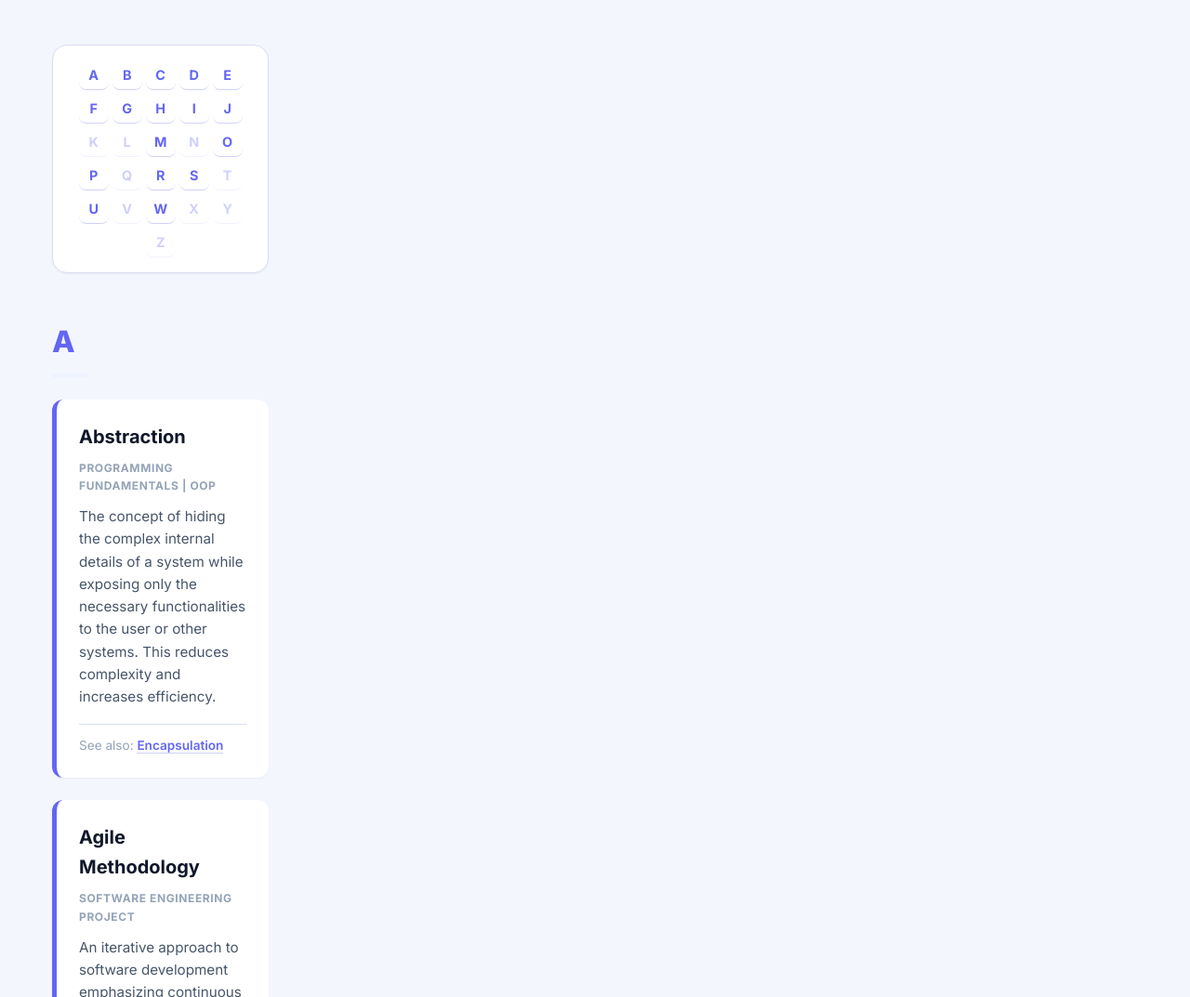
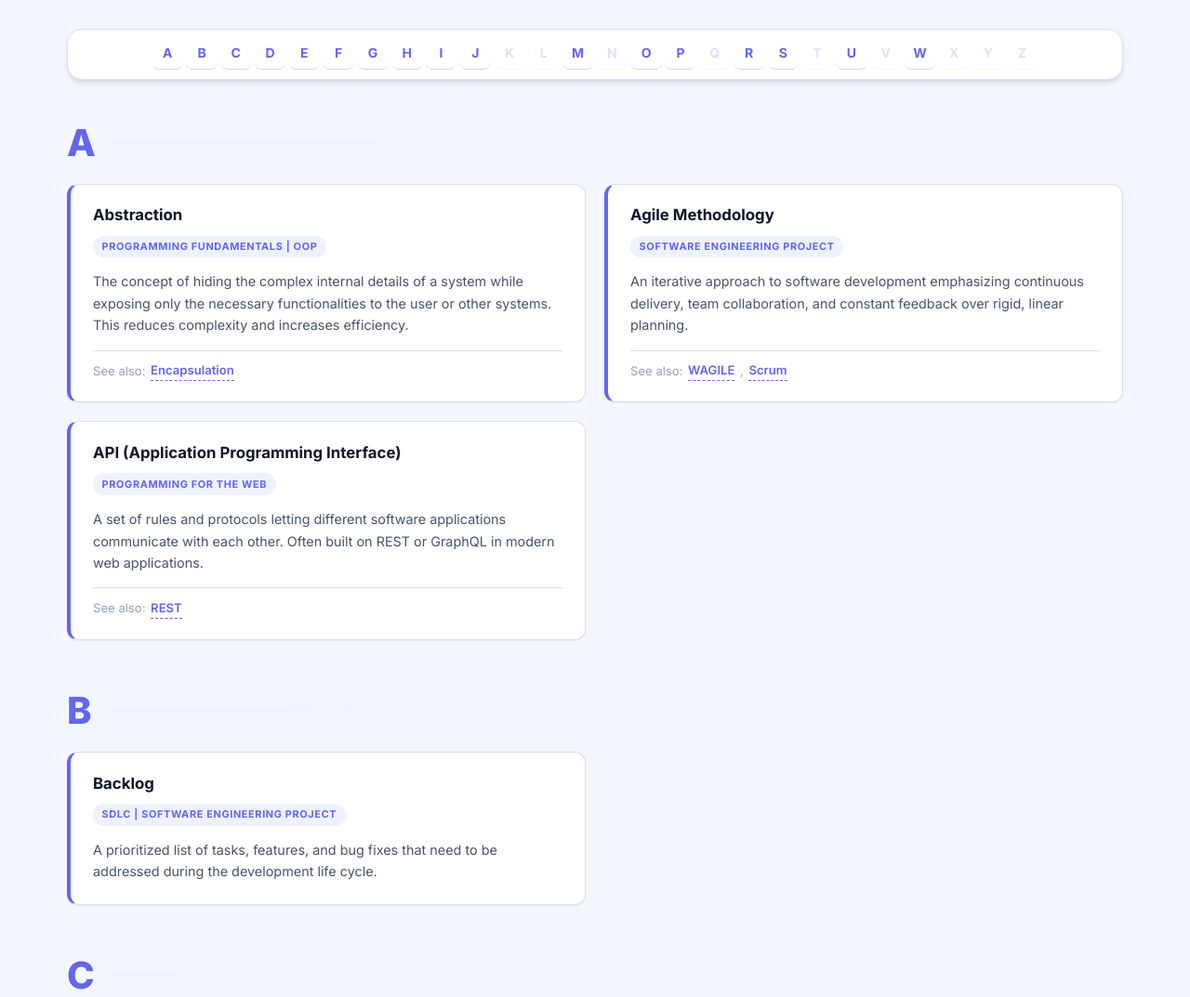
Before and after one commit to 4BZDOG/HSC_SoftwareEngineering, a plain HTML site: page topics/glossary.html in a window 1280 px wide. Shown: the part 360-1433 px from the top of the page at 93% size. Drawn offline with Linux system fonts and the light colour scheme.

Commit message:
fix: overhaul glossary page to full-width 2-column grid layout with sticky alpha bar and improved typography

```diff
--- a/topics/glossary.html
+++ b/topics/glossary.html
@@ -47,114 +47,160 @@
   <script>(function(){try{var t=localStorage.getItem('hsc-theme')||(window.matchMedia('(prefers-color-scheme: dark)').matches?'dark':'light');document.documentElement.setAttribute('data-theme',t);}catch(e){}})()</script>
   <link rel="stylesheet" href="../css/styles.css?v=8" />
   <style>
-    /* ── Glossary Specific Styles ── */
+    /* ── Glossary Page Layout ── */
+    .glossary-wrapper {
+      max-width: 1200px;
+      margin: 0 auto;
+      padding: 2.5rem 2rem;
+    }
+    @media (max-width: 768px) {
+      .glossary-wrapper { padding: 1.5rem 1rem; }
+    }
+
+    /* ── Sticky Alphabet Jump Bar ── */
+    .alpha-jump {
+      position: sticky;
+      top: 68px;
+      z-index: 20;
+      display: flex;
+      flex-wrap: wrap;
+      gap: 0.2rem;
+      justify-content: center;
+      background: var(--surface);
+      padding: 0.6rem 1rem;
+      border-radius: var(--radius-xl);
+      border: 1px solid var(--border);
+      margin-bottom: 3rem;
+      box-shadow: var(--shadow-md);
+    }
+    [data-theme="dark"] .alpha-jump {
+      background: rgba(15, 23, 42, 0.92);
+      backdrop-filter: blur(16px);
+      -webkit-backdrop-filter: blur(16px);
+    }
+    .alpha-btn {
+      width: 2.1rem;
+      height: 2.1rem;
+      display: flex;
+      align-items: center;
+      justify-content: center;
+      border-radius: var(--radius-md);
+      font-weight: 700;
+      font-size: 0.875rem;
+      color: var(--text-secondary);
+      text-decoration: none;
+      transition: background var(--transition), color var(--transition), transform 0.1s;
+    }
+    .alpha-btn:hover {
+      background: var(--primary-light);
+      color: var(--primary);
+      transform: translateY(-1px);
+    }
+    .alpha-btn.disabled {
+      opacity: 0.2;
+      pointer-events: none;
+    }
+
+    /* ── Letter group ── */
     .glossary-group {
-      margin-bottom: 3rem;
+      margin-bottom: 3.5rem;
+    }
+
+    /* ── Letter divider ── */
+    .glossary-divider {
+      display: flex;
+      align-items: center;
+      gap: 1rem;
+      margin-bottom: 1.5rem;
     }
     .glossary-letter-header {
-      font-size: 2rem;
-      font-weight: 800;
+      font-size: 2.5rem;
+      font-weight: 900;
       color: var(--primary);
-      border-bottom: 4px solid var(--primary-light);
-      padding-bottom: 0.5rem;
-      margin-bottom: 1.5rem;
-      display: inline-block;
-      min-width: 40px;
+      line-height: 1;
+      flex-shrink: 0;
     }
+    .glossary-divider-line {
+      flex: 1;
+      height: 2px;
+      background: linear-gradient(to right, var(--primary-light), transparent);
+      border-radius: 2px;
+    }
+
+    /* ── Two-column term grid on wide screens ── */
+    .glossary-terms-grid {
+      display: grid;
+      grid-template-columns: 1fr 1fr;
+      gap: 1.25rem;
+      align-items: start;
+    }
+    @media (max-width: 820px) {
+      .glossary-terms-grid { grid-template-columns: 1fr; }
+    }
+
+    /* ── Individual term card ── */
     .glossary-term {
       background: var(--surface);
-      border-left: 5px solid var(--primary);
+      border: 1px solid var(--border);
+      border-left: 4px solid var(--primary);
       border-radius: var(--radius-lg);
-      padding: 1.5rem;
-      margin-bottom: 1.5rem;
+      padding: 1.4rem 1.5rem;
       box-shadow: var(--shadow-sm);
-      transition: box-shadow var(--transition), transform var(--transition);
-      position: relative;
+      transition: box-shadow var(--transition), transform var(--transition), border-left-color var(--transition);
     }
     .glossary-term:hover {
       box-shadow: var(--shadow-md);
-      transform: translateX(4px);
+      transform: translateX(3px);
+      border-left-color: var(--accent, #8B5CF6);
     }
     .glossary-term h3 {
-      font-size: 1.25rem;
+      font-size: 1.05rem;
       font-weight: 700;
       color: var(--text-primary);
       margin: 0 0 0.5rem 0;
-      display: flex;
-      align-items: center;
-      gap: 0.5rem;
+      line-height: 1.3;
     }
     .glossary-term-meta {
-      font-size: 0.75rem;
+      font-size: 0.68rem;
       text-transform: uppercase;
-      letter-spacing: 0.05em;
-      color: var(--text-muted);
+      letter-spacing: 0.06em;
       font-weight: 700;
-      display: inline-block;
-      margin-bottom: 0.75rem;
+      display: inline-flex;
+      align-items: center;
+      color: var(--primary);
+      background: var(--primary-light);
+      padding: 0.2rem 0.6rem;
+      border-radius: var(--radius-full);
+      margin-bottom: 0.85rem;
+    }
+    [data-theme="dark"] .glossary-term-meta {
+      background: rgba(99,102,241,0.15);
     }
     .glossary-term p {
-      font-size: 0.95rem;
-      line-height: 1.6;
+      font-size: 0.9rem;
+      line-height: 1.65;
       color: var(--text-secondary);
       margin: 0;
     }
     .glossary-related {
-      margin-top: 1rem;
-      font-size: 0.85rem;
+      margin-top: 0.9rem;
+      font-size: 0.82rem;
       color: var(--text-muted);
       border-top: 1px solid var(--border);
-      padding-top: 0.75rem;
+      padding-top: 0.65rem;
+      display: flex;
+      align-items: center;
+      gap: 0.35rem;
+      flex-wrap: wrap;
     }
     .glossary-related a {
       color: var(--primary);
       font-weight: 600;
       text-decoration: none;
+      border-bottom: 1px dashed var(--primary);
     }
     .glossary-related a:hover {
-      text-decoration: underline;
-    }
-
-    /* Alphabet Jump Menu */
-    .alpha-jump {
-      display: flex;
-      flex-wrap: wrap;
-      gap: 0.25rem;
-      justify-content: center;
-      background: var(--surface);
-      padding: 1rem;
-      border-radius: var(--radius-xl);
-      border: 1px solid var(--border);
-      margin-bottom: 3rem;
-      position: sticky;
-      top: 5rem;
-      z-index: 10;
-      box-shadow: var(--shadow-sm);
-    }
-    .alpha-btn {
-      width: 2rem;
-      height: 2rem;
-      display: flex;
-      align-items: center;
-      justify-content: center;
-      border-radius: var(--radius-md);
-      font-weight: 700;
-      font-size: 0.9rem;
-      color: var(--text-secondary);
-      text-decoration: none;
-      transition: background var(--transition), color var(--transition);
-    }
-    .alpha-btn:hover {
-      background: var(--primary-light);
-      color: var(--primary);
-    }
-    .alpha-btn.disabled {
-      opacity: 0.3;
-      pointer-events: none;
-    }
-    [data-theme="dark"] .alpha-jump {
-      background: rgba(30, 41, 59, 0.85);
-      backdrop-filter: blur(10px);
+      border-bottom-style: solid;
     }
   </style>
 </head>
@@ -266,10 +312,9 @@
   </header>
 
   <!-- ── Page Layout ── -->
-  <div class="page-layout full-width">
-    <!-- Centered Content -->
-    <main class="page-content" style="max-width: 1000px; margin: 0 auto;">
-      <div class="content-body" style="padding: 2rem;">
+  <main>
+    <div class="glossary-wrapper">
+      <div class="content-body">
 
         <!-- ── Alphabet Jump Menu ── -->
         <div class="alpha-jump">
@@ -305,8 +350,11 @@
 
         <!-- A -->
         <div class="glossary-group" id="alpha-A">
+          <div class="glossary-divider">
             <div class="glossary-letter-header">A</div>
-
+            <div class="glossary-divider-line"></div>
+          </div>
+          <div class="glossary-terms-grid">
             <div class="glossary-term" id="term-abstraction">
             <h3>Abstraction</h3>
             <span class="glossary-term-meta">Programming Fundamentals | OOP</span>
@@ -325,25 +373,34 @@
             <h3>API (Application Programming Interface)</h3>
             <span class="glossary-term-meta">Programming For The Web</span>
             <p>A set of rules and protocols letting different software applications communicate with each other. Often built on REST or GraphQL in modern web applications.</p>
-            <div class="glossary-related">See also: <a href="#term-rest">REST</a></div>
+            <div class="glossary-related">See also: <a href="#term-rest">REST</a>
+          </div>
+        </div>
           </div>
         </div>
 
         <!-- B -->
         <div class="glossary-group" id="alpha-B">
+          <div class="glossary-divider">
             <div class="glossary-letter-header">B</div>
-
+            <div class="glossary-divider-line"></div>
+          </div>
+          <div class="glossary-terms-grid">
             <div class="glossary-term" id="term-backlog">
             <h3>Backlog</h3>
             <span class="glossary-term-meta">SDLC | Software Engineering Project</span>
             <p>A prioritized list of tasks, features, and bug fixes that need to be addressed during the development life cycle.</p>
           </div>
           </div>
+        </div>
 
         <!-- C -->
         <div class="glossary-group" id="alpha-C">
+          <div class="glossary-divider">
             <div class="glossary-letter-header">C</div>
-
+            <div class="glossary-divider-line"></div>
+          </div>
+          <div class="glossary-terms-grid">
             <div class="glossary-term" id="term-cicd">
             <h3>CI/CD (Continuous Integration / Continuous Deployment)</h3>
             <span class="glossary-term-meta">Software Automation</span>
@@ -354,14 +411,19 @@
             <h3>Class</h3>
             <span class="glossary-term-meta">Object-Oriented Paradigm</span>
             <p>A blueprint or template for creating objects, defining initial state values (attributes) and implementations of behavior (methods or functions).</p>
-            <div class="glossary-related">See also: <a href="#term-object">Object</a></div>
+            <div class="glossary-related">See also: <a href="#term-object">Object</a>
+          </div>
+        </div>
           </div>
         </div>
 
         <!-- D -->
         <div class="glossary-group" id="alpha-D">
+          <div class="glossary-divider">
             <div class="glossary-letter-header">D</div>
-
+            <div class="glossary-divider-line"></div>
+          </div>
+          <div class="glossary-terms-grid">
             <div class="glossary-term" id="term-dast">
             <h3>DAST (Dynamic Application Security Testing)</h3>
             <span class="glossary-term-meta">Secure Software Architecture | Automation</span>
@@ -375,34 +437,47 @@
             <p>A programming interface for web documents. It represents the page so that programs (like JavaScript) can change the document structure, style, and content dynamically.</p>
           </div>
           </div>
+        </div>
 
         <!-- E -->
         <div class="glossary-group" id="alpha-E">
+          <div class="glossary-divider">
             <div class="glossary-letter-header">E</div>
-
+            <div class="glossary-divider-line"></div>
+          </div>
+          <div class="glossary-terms-grid">
             <div class="glossary-term" id="term-encapsulation">
             <h3>Encapsulation</h3>
             <span class="glossary-term-meta">Object-Oriented Paradigm</span>
             <p>The bundling of data (attributes) and the methods that operate on that data into a single unit or class. It often relies on access modifiers (public, private, protected) to prevent unwanted external interference.</p>
-            <div class="glossary-related">See also: <a href="#term-abstraction">Abstraction</a></div>
+            <div class="glossary-related">See also: <a href="#term-abstraction">Abstraction</a>
+          </div>
+        </div>
           </div>
         </div>
 
         <!-- F -->
         <div class="glossary-group" id="alpha-F">
+          <div class="glossary-divider">
             <div class="glossary-letter-header">F</div>
-
+            <div class="glossary-divider-line"></div>
+          </div>
+          <div class="glossary-terms-grid">
             <div class="glossary-term" id="term-fsm">
             <h3>Finite State Machine (FSM)</h3>
             <span class="glossary-term-meta">Programming Fundamentals | Automation</span>
             <p>A computational model consisting of a finite number of states, transitions between those states, and actions. Crucial for modelling reactive software and embedded systems.</p>
           </div>
           </div>
+        </div>
 
         <!-- G -->
         <div class="glossary-group" id="alpha-G">
+          <div class="glossary-divider">
             <div class="glossary-letter-header">G</div>
-
+            <div class="glossary-divider-line"></div>
+          </div>
+          <div class="glossary-terms-grid">
             <div class="glossary-term" id="term-gantt">
             <h3>Gantt Chart</h3>
             <span class="glossary-term-meta">SDLC | Software Engineering Project</span>
@@ -415,44 +490,60 @@
             <p>An interface allowing users to interact with electronic devices through graphical icons and visual indicators, rather than text-based interfaces or typed command labels.</p>
           </div>
           </div>
+        </div>
 
         <!-- H -->
         <div class="glossary-group" id="alpha-H">
+          <div class="glossary-divider">
             <div class="glossary-letter-header">H</div>
-
+            <div class="glossary-divider-line"></div>
+          </div>
+          <div class="glossary-terms-grid">
             <div class="glossary-term" id="term-headless-cms">
             <h3>Headless CMS</h3>
             <span class="glossary-term-meta">Programming For The Web</span>
             <p>A back-end only content management system (CMS) that acts exclusively as a content repository, pushing data out via an API for display on any custom front-end framework or device.</p>
           </div>
           </div>
+        </div>
 
         <!-- I -->
         <div class="glossary-group" id="alpha-I">
+          <div class="glossary-divider">
             <div class="glossary-letter-header">I</div>
-
+            <div class="glossary-divider-line"></div>
+          </div>
+          <div class="glossary-terms-grid">
             <div class="glossary-term" id="term-inheritance">
             <h3>Inheritance</h3>
             <span class="glossary-term-meta">Object-Oriented Paradigm</span>
             <p>An OOP mechanism where one class (child) derives the properties and methods of another (parent), promoting code reusability and hierarchical relationships.</p>
           </div>
           </div>
+        </div>
 
         <!-- J -->
         <div class="glossary-group" id="alpha-J">
+          <div class="glossary-divider">
             <div class="glossary-letter-header">J</div>
-
+            <div class="glossary-divider-line"></div>
+          </div>
+          <div class="glossary-terms-grid">
             <div class="glossary-term" id="term-jwt">
             <h3>JWT (JSON Web Token)</h3>
             <span class="glossary-term-meta">Secure Software Architecture | Web</span>
             <p>An open standard determining a compact and self-contained way for securely transmitting information exactly between parties as a JSON object; heavily utilized in modern authentication systems.</p>
           </div>
           </div>
+        </div>
 
         <!-- M -->
         <div class="glossary-group" id="alpha-M">
+          <div class="glossary-divider">
             <div class="glossary-letter-header">M</div>
-
+            <div class="glossary-divider-line"></div>
+          </div>
+          <div class="glossary-terms-grid">
             <div class="glossary-term" id="term-mechatronics">
             <h3>Mechatronics</h3>
             <span class="glossary-term-meta">Programming Mechatronics</span>
@@ -465,46 +556,64 @@
             <p>A software design pattern dividing an application into three interconnected parts: Model (data), View (user interface), and Controller (logic handling input).</p>
           </div>
           </div>
+        </div>
 
         <!-- O -->
         <div class="glossary-group" id="alpha-O">
+          <div class="glossary-divider">
             <div class="glossary-letter-header">O</div>
-
+            <div class="glossary-divider-line"></div>
+          </div>
+          <div class="glossary-terms-grid">
             <div class="glossary-term" id="term-object">
             <h3>Object</h3>
             <span class="glossary-term-meta">Object-Oriented Paradigm</span>
             <p>In OOP, a specific instance of a class containing concrete state (attributes) and behavior (methods) allocated in memory.</p>
-            <div class="glossary-related">See also: <a href="#term-class">Class</a></div>
+            <div class="glossary-related">See also: <a href="#term-class">Class</a>
+          </div>
+        </div>
           </div>
         </div>
 
         <!-- P -->
         <div class="glossary-group" id="alpha-P">
+          <div class="glossary-divider">
             <div class="glossary-letter-header">P</div>
-
+            <div class="glossary-divider-line"></div>
+          </div>
+          <div class="glossary-terms-grid">
             <div class="glossary-term" id="term-polymorphism">
             <h3>Polymorphism</h3>
             <span class="glossary-term-meta">Object-Oriented Paradigm</span>
             <p>The ability of different objects to respond to the same method call in their own specific way. This is primarily achieved through method overriding and interfaces.</p>
           </div>
           </div>
+        </div>
 
         <!-- R -->
         <div class="glossary-group" id="alpha-R">
+          <div class="glossary-divider">
             <div class="glossary-letter-header">R</div>
-
+            <div class="glossary-divider-line"></div>
+          </div>
+          <div class="glossary-terms-grid">
             <div class="glossary-term" id="term-rest">
             <h3>REST (Representational State Transfer)</h3>
             <span class="glossary-term-meta">Programming For The Web</span>
             <p>An architectural style for designing networked applications employing HTTP requests to GET, POST, PUT, and DELETE data.</p>
-            <div class="glossary-related">See also: <a href="#term-api">API</a></div>
+            <div class="glossary-related">See also: <a href="#term-api">API</a>
+          </div>
+        </div>
           </div>
         </div>
 
         <!-- S -->
         <div class="glossary-group" id="alpha-S">
+          <div class="glossary-divider">
             <div class="glossary-letter-header">S</div>
-
+            <div class="glossary-divider-line"></div>
+          </div>
+          <div class="glossary-terms-grid">
             <div class="glossary-term" id="term-sast">
             <h3>SAST (Static Application Security Testing)</h3>
             <span class="glossary-term-meta">Software Automation | Architecture</span>
@@ -524,32 +633,41 @@
             <p>A systematic process outlining the structured phases required to plan, design, develop, test, and deploy high-quality software (Identifying/Defining, Research/Planning, Producing/Implementing, Testing/Evaluating).</p>
           </div>
           </div>
+        </div>
 
         <!-- U -->
         <div class="glossary-group" id="alpha-U">
+          <div class="glossary-divider">
             <div class="glossary-letter-header">U</div>
-
+            <div class="glossary-divider-line"></div>
+          </div>
+          <div class="glossary-terms-grid">
             <div class="glossary-term" id="term-uml">
             <h3>UML (Unified Modeling Language)</h3>
             <span class="glossary-term-meta">SDLC | Object-Oriented Paradigm</span>
             <p>A standardized visual modeling language employed to conceptually diagram and document the architecture and design of a software system (e.g., Class Diagrams, Use Case Diagrams).</p>
           </div>
           </div>
+        </div>
 
         <!-- W -->
         <div class="glossary-group" id="alpha-W">
+          <div class="glossary-divider">
             <div class="glossary-letter-header">W</div>
-
+            <div class="glossary-divider-line"></div>
+          </div>
+          <div class="glossary-terms-grid">
             <div class="glossary-term" id="term-wagile">
             <h3>WAGILE</h3>
             <span class="glossary-term-meta">SDLC</span>
             <p>A hybrid or dysfunctional methodology resulting from an attempt to merge Waterfall and Agile models—often referring to a scenario where heavy upfront planning mimics "Waterfall", but rapid iteration and stand-ups mimic "Agile".</p>
           </div>
         </div>
+        </div>
 
       </div>
+    </div>
   </main>
-  </div>
 
   <!-- ── Footer ── -->
   <footer class="site-footer">
```
Lines whose indentation alone changed are shown as unchanged.
